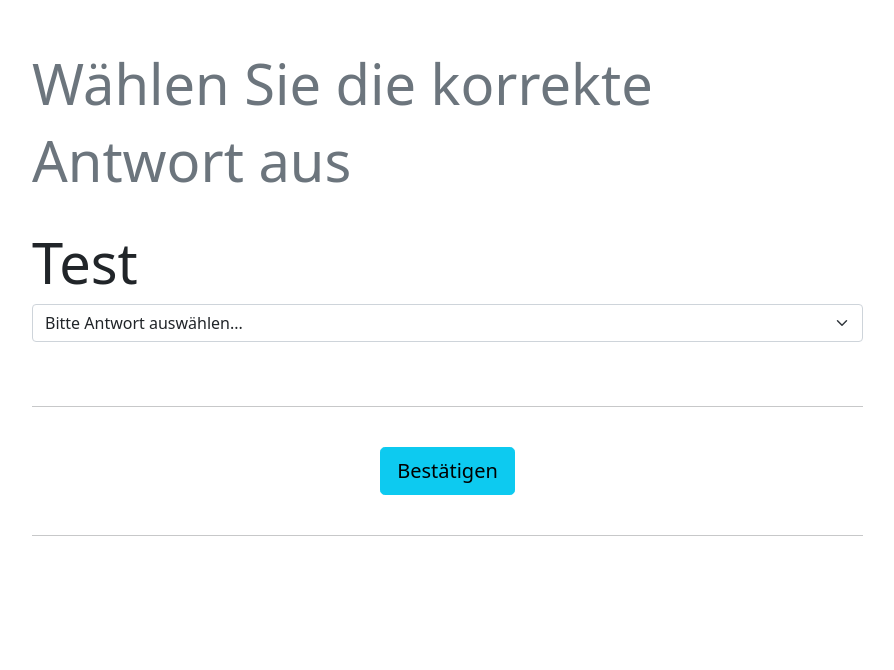
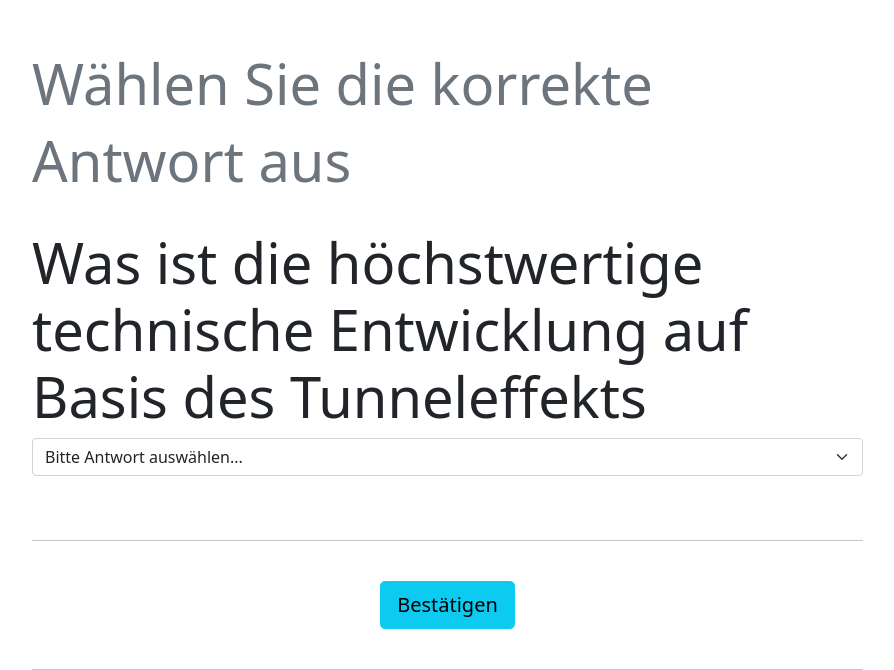
Before and after one commit to build-a-quiz/BAQ, a PHP site: page /ExampleBuild.php in a window 1280 px wide. Shown: the part 1625-2295 px from the top of the page, without its empty margins (50-944 px from the left). Before the commit the page ends 2161 px from the top, so only its background shows below. Run offline with PHP 8.4, Linux system fonts and the light colour scheme.

Commit message:
DropDown Version 1.1 -funktionsfähig & Setteranpassung der abstrakten Klasse

```diff
--- a/PHP-Code/ExampleBuild.php
+++ b/PHP-Code/ExampleBuild.php
@@ -29,7 +29,7 @@ echo '<!DOCTYPE html>
 
             $freeTextQuestion->setQuestion("Wie wird ein Qubit auf der Bloch-Kugel dargestellt?", "Vektor", "Vektor");
             $multipleChoiceQuestion->setQuestion("Welcher Wissenschaftler sollte keine lebende Katze in die Finger bekommen?", ["Albert Einstein", "Robert Oppenheimer", "MarieCurie", "Max Planck", "Erwin Schrödinger"], "Erwin Schrödinger");
-            $dropDownQuestion->setQuestion("Test", ["Herz", "Blut", "Beil"], "Beil");
+            $dropDownQuestion->setQuestion("Was ist die höchstwertige technische Entwicklung auf Basis des Tunneleffekts ", ["Hochfrequenz-Halbleiter", "Cooper-Paare", "Gleichmäßig verteilter Käse auf Nachos"], "Gleichmäßig verteilter Käse auf Nachos");
             echo '
             </div>
             </div>
--- a/PHP-Code/Question.php
+++ b/PHP-Code/Question.php
@@ -13,9 +13,6 @@ abstract class Question {
     }
     public function getSolution(): string{
         return $this->solution;
-    }
-    public function setAnswers($answers){
-        $this->answers= $answers;
     }
     public function getAnswers(): array{
         return $this->answers;
```
